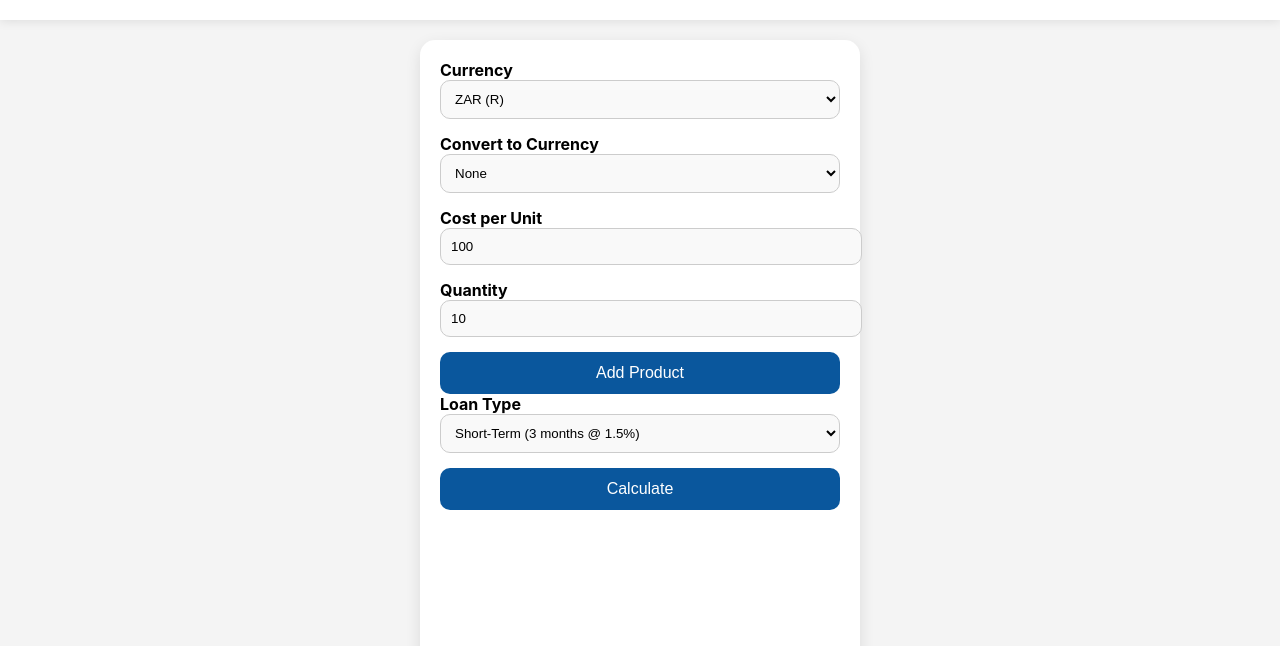
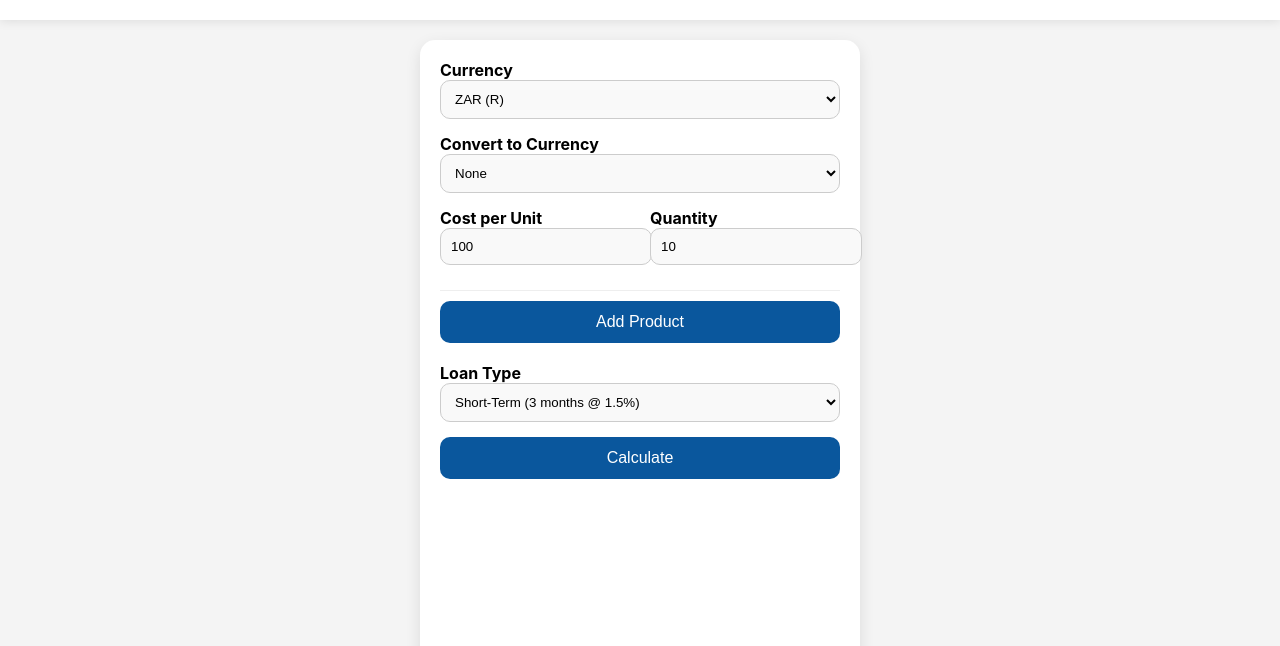
Before and after one commit to KingGaga-PEBL/PEBL-Calculator, a plain HTML site: page index.html in a window 1280 px wide. Shown: the part 154-800 px from the top of the page. Drawn offline with nearby package versions, Linux system fonts and the light colour scheme.

Commit message:
Update styles.css

```diff
--- a/styles.css
+++ b/styles.css
@@ -37,7 +37,7 @@ body {
 
 /* Larger Logo */
 .logo {
-  max-width: 15%; /* Adjusts based on screen size */
+  max-width: 15%;
   height: auto;
 }
 
@@ -55,11 +55,6 @@ body {
 .input-group {
   text-align: left;
   margin-bottom: 15px;
-}
-
-.input-row {
-  display: flex;
-  justify-content: space-between;
 }
 
 .input-group label {
@@ -113,3 +108,32 @@ input, select {
 .chart-container {
   margin-top: 20px;
 }
+
+/* Additional styling for product rows */
+.product-row {
+  display: flex;
+  flex-wrap: wrap;
+  align-items: center;
+  margin-bottom: 10px;
+  border-bottom: 1px solid #eee;
+  padding-bottom: 10px;
+}
+
+.product-row .input-group {
+  flex: 1 1 45%;
+  margin-right: 5%;
+}
+
+.product-row .input-group:last-of-type {
+  margin-right: 0;
+}
+
+.product-row .removeProduct {
+  flex: 1 1 100%;
+  margin-top: 10px;
+}
+
+/* Spacing for Loan Type Section */
+.loan-type-section {
+  margin-top: 20px;
+}
```
